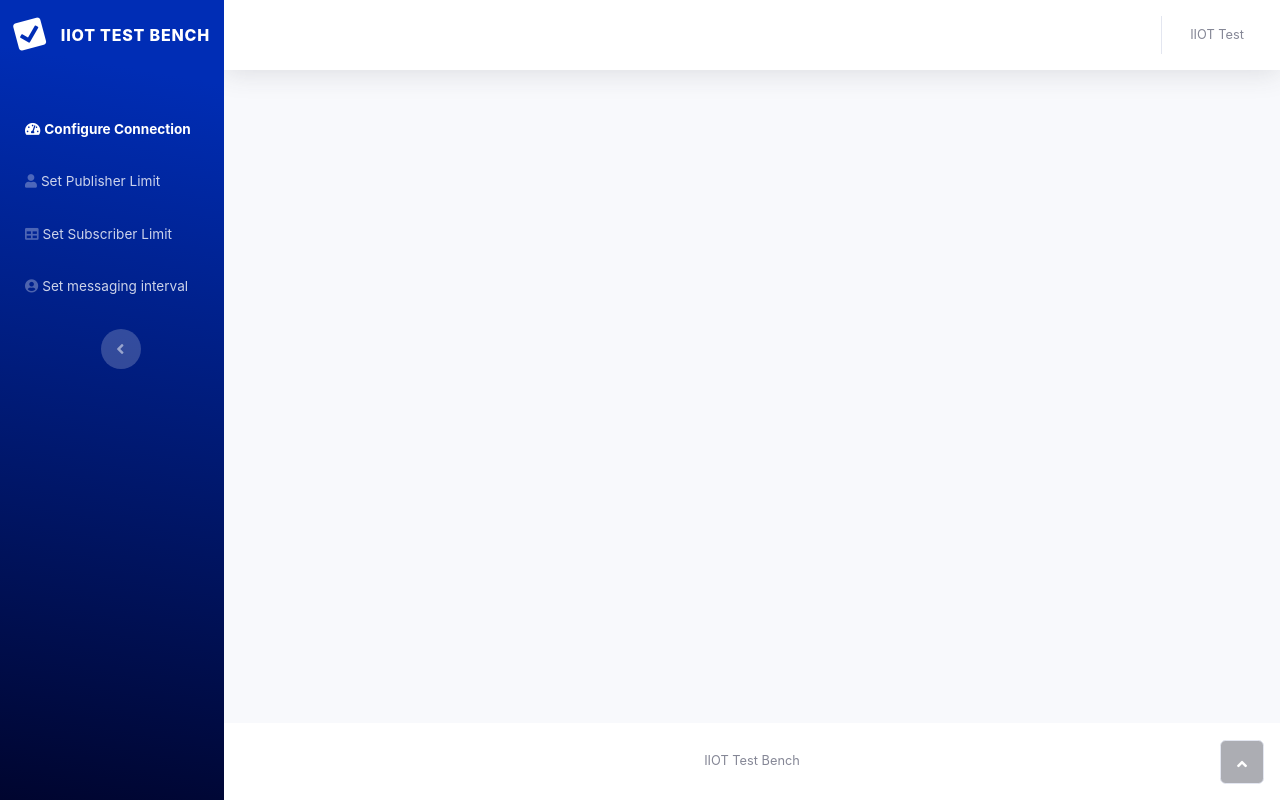
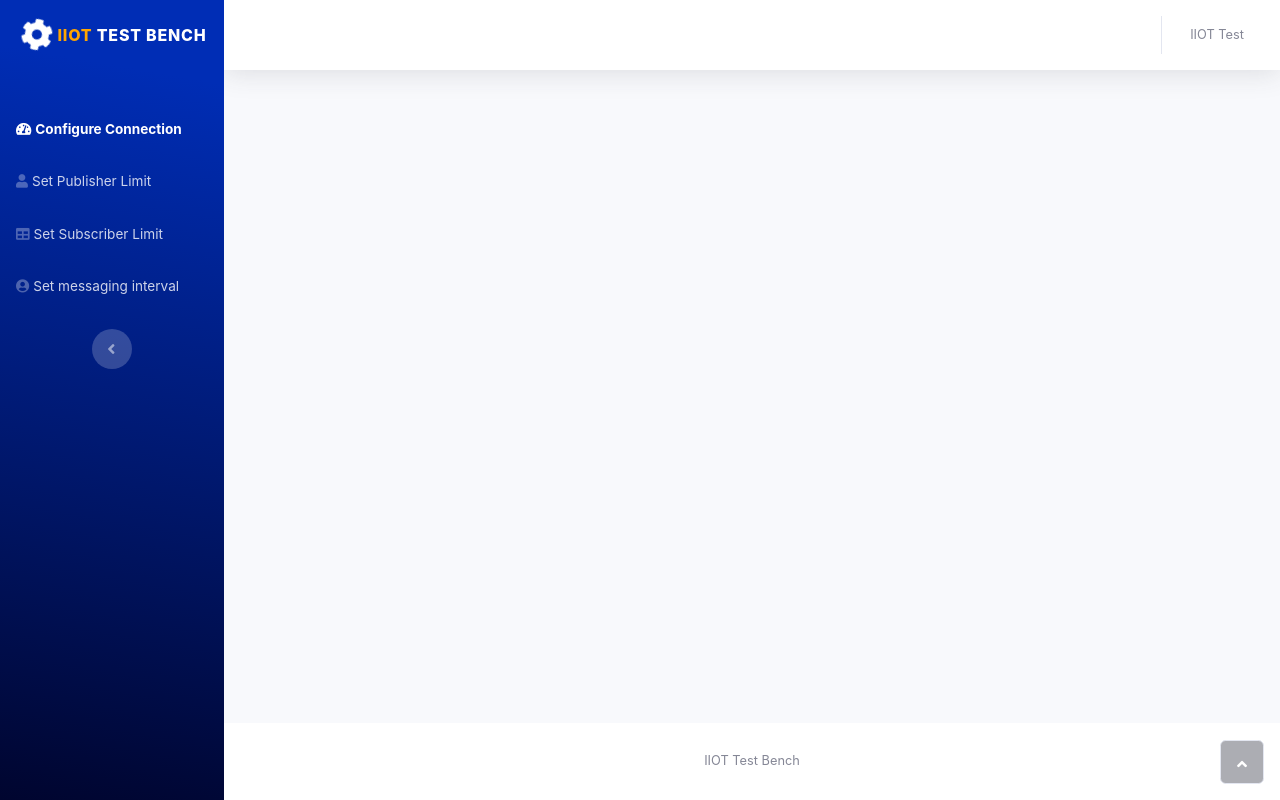
Before and after one commit to ManassehGit/IIOT-Test-Bench, a React (Create React App) app: page /dash in a window 1280 px wide. Built offline with nearby package versions, Linux system fonts and the light colour scheme.

Commit message:
Update on the sidebar component

```diff
--- a/src/components/Dashboard/Sidebar/Sidebar.jsx
+++ b/src/components/Dashboard/Sidebar/Sidebar.jsx
@@ -6,8 +6,8 @@ const Sidebar = () => {
     <nav className="navbar navbar-dark align-items-start sidebar sidebar-dark accordion bg-gradient-primary p-0">
             <div className="container-fluid d-flex flex-column p-0">
                 <Link className="navbar-brand d-flex justify-content-center align-items-center sidebar-brand m-0" to="#">
-                    <div className="sidebar-brand-icon rotate-n-15"><i className="fas fa-check-square"></i></div>
-                    <div className="sidebar-brand-text mx-3"><span>IIOT Test bench</span></div>
+                    <div className="sidebar-brand-icon rotate-n-15"><i className="fas fa fa-cog fa-spin fa-3x fa-fw"></i></div>
+                    <div className="sidebar-brand-text"><span><span style={{color: "orange"}}>IIOT</span> Test bench</span></div>
                 </Link>
                 <hr className="sidebar-divider my-3" />
                 <ul className="nav navbar-nav text-light" id="accordionSidebar">
```
